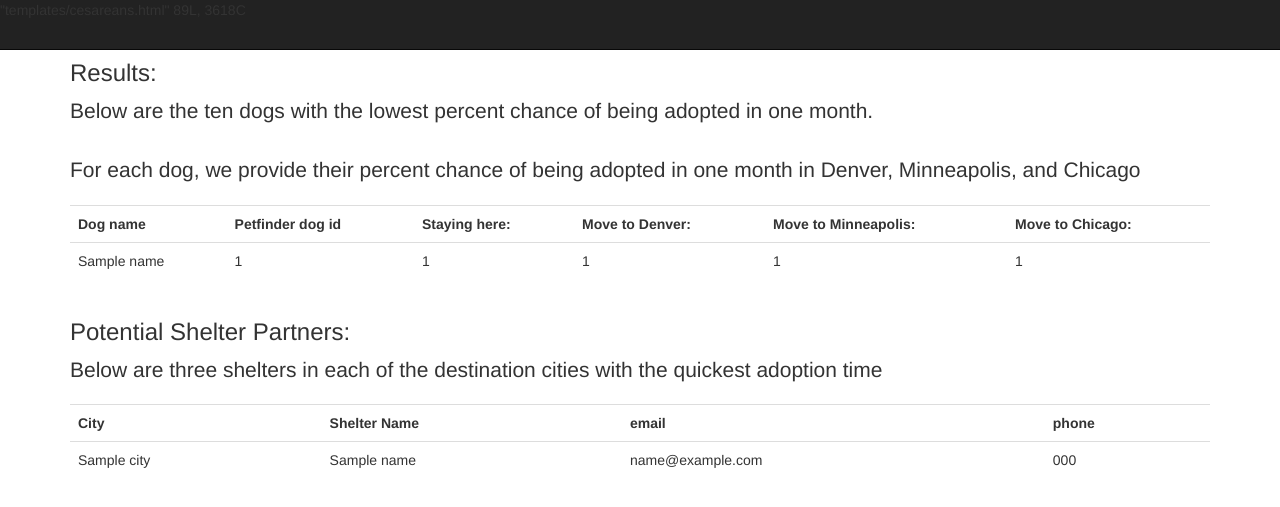
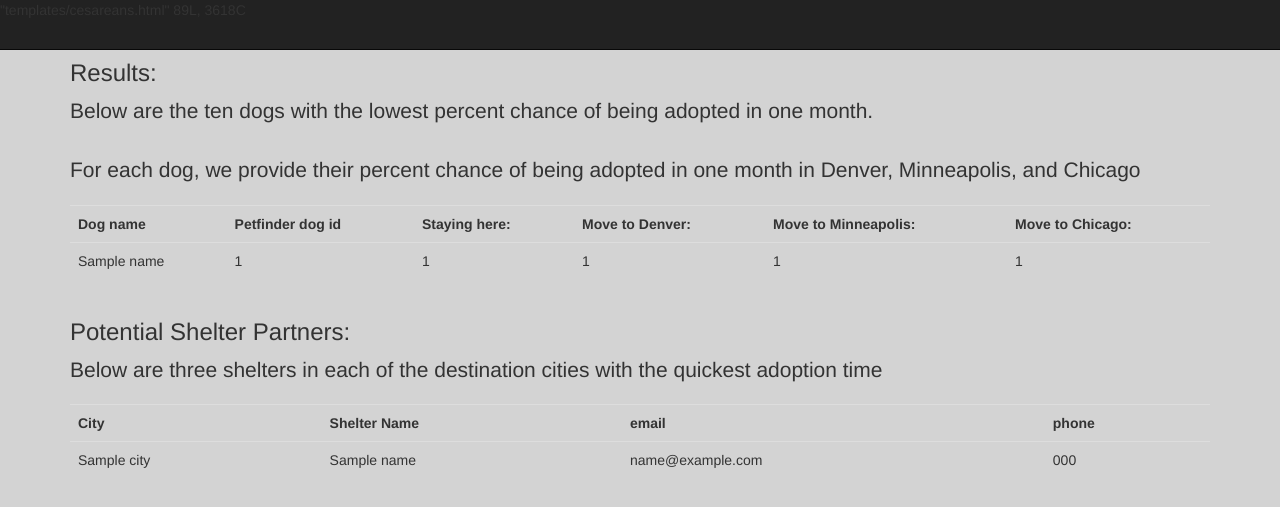
Before and after one commit to ameliakimball/sheltermatch, a Flask app: template application/flaskexample/templates/output.html in a window 1280 px wide. Shown: the top 507 px of the page. Run offline with Flask 2, Linux system fonts and the light colour scheme; the template is opened without the code that fills it: most values are stand-ins (such as "Sample title", 1, 10 or a date in 2020); some libraries are stand-ins or nearby versions.

Commit message:
change background color of output

```diff
--- a/application/flaskexample/templates/output.html
+++ b/application/flaskexample/templates/output.html
@@ -31,7 +31,7 @@
     <![endif]-->
   </head>
 
-  <body>
+  <body style="background-color:LightGray;">
 
     <nav class="navbar navbar-inverse navbar-fixed-top">
 "templates/cesareans.html" 89L, 3618C
```
